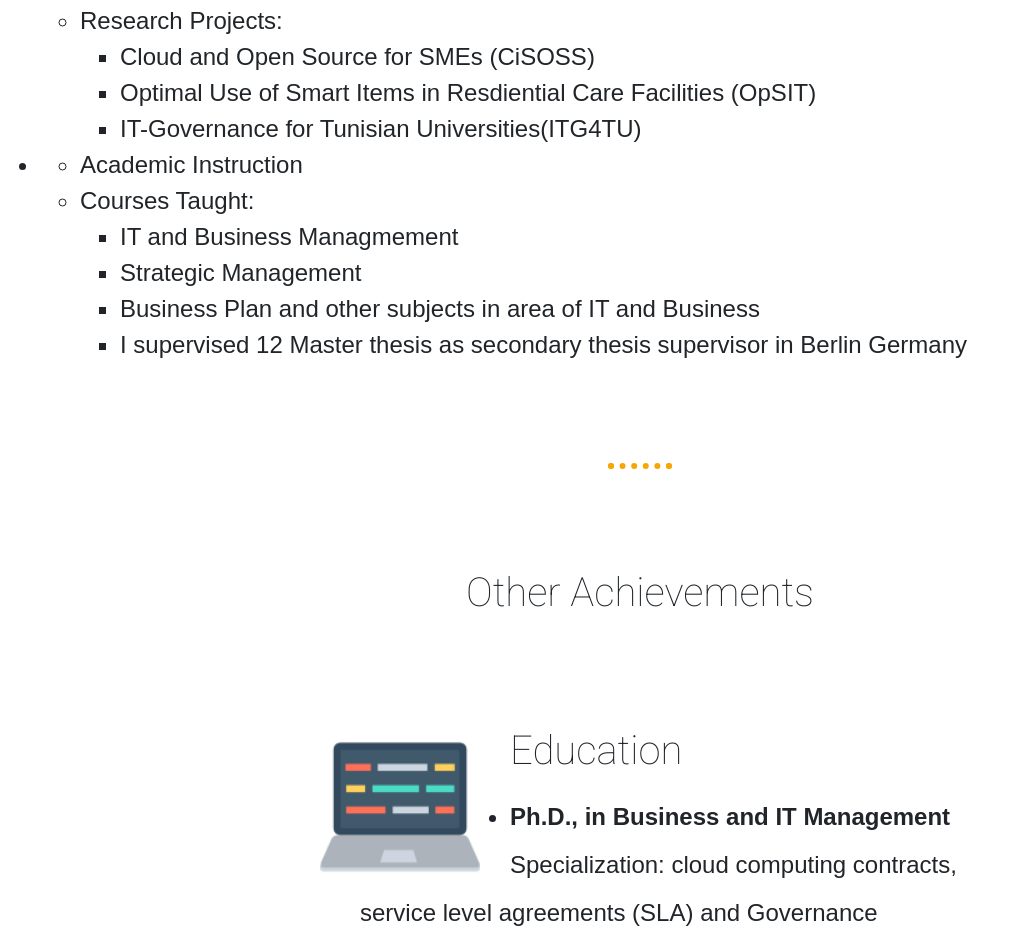
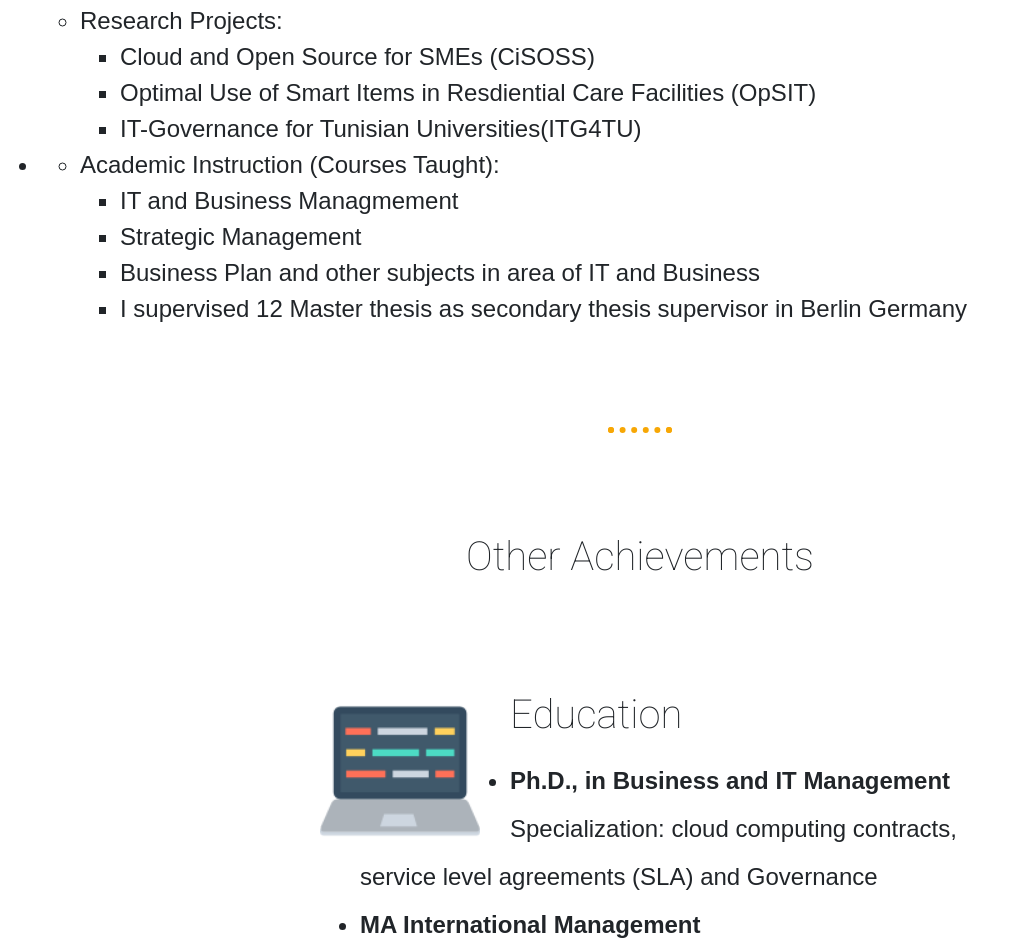
Before and after one commit to mediaor/cv, a plain HTML site: page index.html in a window 1280 px wide. Shown: the part 1221-2168 px from the top of the page, without its empty margins (0-1011 px from the left). Drawn offline with nearby package versions, Linux system fonts and the light colour scheme; a web font is replaced by a local one.

Commit message:
Update index.html

```diff
--- a/index.html
+++ b/index.html
@@ -58,8 +58,7 @@
       </ul>
         <li class="experience-category">
            <ul class="teaching-list">
-            <li>Academic Instruction</li>
-        <li>Courses Taught:
+        <li>Academic Instruction (Courses Taught):
          <ul>
            <li>IT and Business Managmement</li>
            <li>Strategic Management</li>
```
